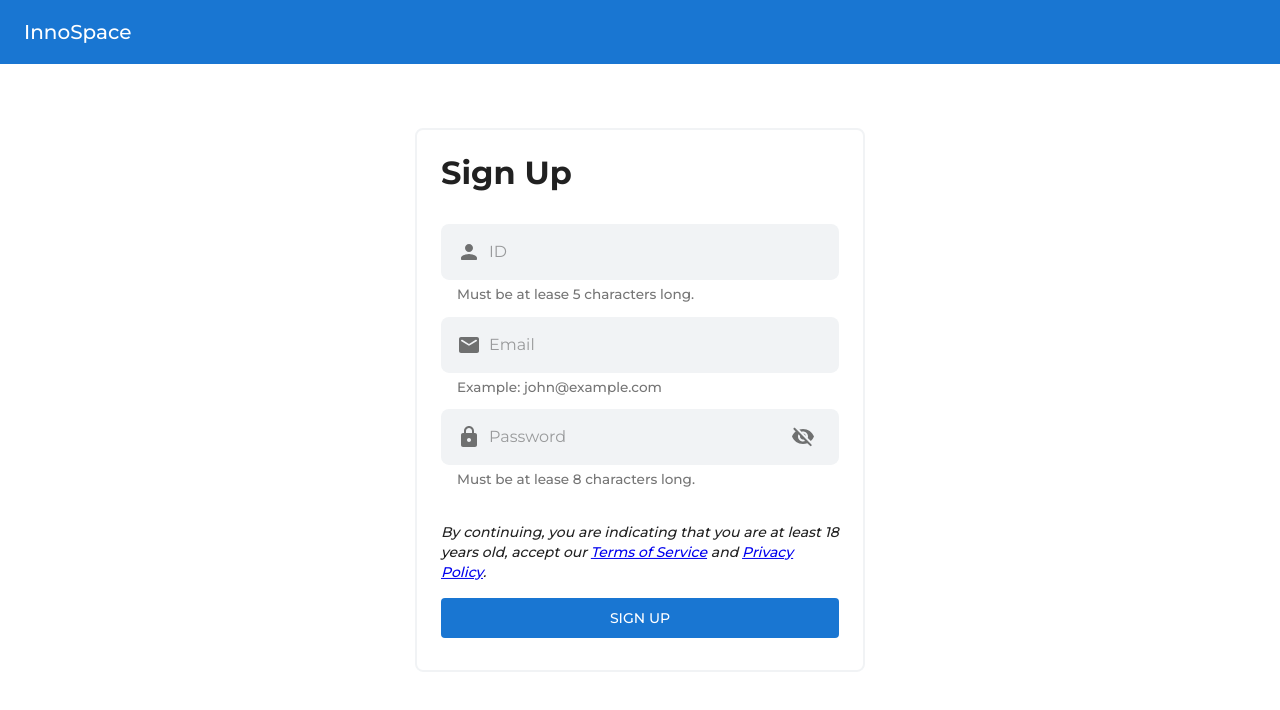
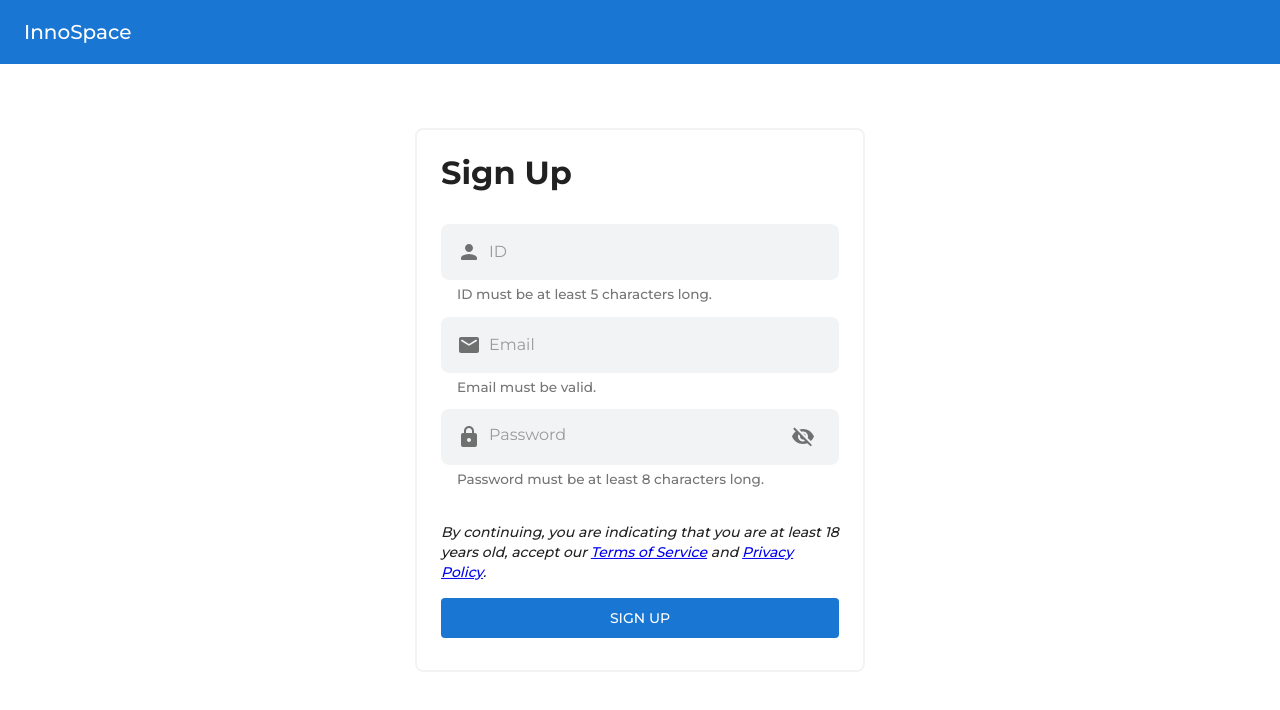
Before and after one commit to wtongze/innospace-v4-web, a React (Create React App) app: page /signup in a window 1280 px wide. Shown: the top 710 px of the page. Built offline with nearby package versions, Linux system fonts and the light colour scheme; no server answers.

Commit message:
feat: add input validation for signin and signup

```diff
--- a/package.json
+++ b/package.json
@@ -21,7 +21,7 @@
     "react-router-dom": "^6.3.0",
     "react-scripts": "5.0.1",
     "typescript": "^4.7.4",
-    "validator.js": "^2.0.4",
+    "validator": "^13.7.0",
     "web-vitals": "^2.1.4"
   },
   "scripts": {
@@ -47,5 +47,8 @@
       "last 1 firefox version",
       "last 1 safari version"
     ]
+  },
+  "devDependencies": {
+    "@types/validator": "^13.7.4"
   }
 }
--- a/src/components/SoloTextField.tsx
+++ b/src/components/SoloTextField.tsx
@@ -3,32 +3,48 @@ import { Fragment, FunctionComponent } from 'react';
 import type { FieldError } from 'react-hook-form';
 
 export const SoloTextField: FunctionComponent<
-  InputBaseProps & { helperText?: string; label?: string; error?: FieldError | boolean }
+  InputBaseProps & {
+    helperText?: string;
+    label?: string;
+    error?: boolean;
+    fieldError?: FieldError;
+    baseId: string;
+  }
 > = (props) => {
   const theme = useTheme();
   const inputProps = { ...props };
+  const inputError = props.error || props.fieldError !== undefined;
   delete inputProps.helperText;
+  delete inputProps.fieldError;
   delete inputProps.label;
+  delete inputProps.error;
+  delete inputProps.inputMode;
+  // @ts-ignore
+  delete inputProps.baseId;
+
   return (
     <Fragment>
       {props.label ? (
+        <label htmlFor={`${props.baseId}-input`}>
           <Typography
             variant='subtitle2'
             sx={{ mb: '4px', display: 'block' }}
-          component='label'
+            component='span'
           >
             {props.label}
           </Typography>
+        </label>
       ) : null}
       <InputBase
         {...inputProps}
+        id={`${props.baseId}-input`}
         sx={{
           mb: props.helperText ? '4px' : '16px',
           padding: '12px 16px',
           backgroundColor: theme.palette.gray.main,
           borderRadius: '8px',
           transition: 'all 0.3s cubic-bezier(0.25, 0.8, 0.5, 1)',
-          outline: props.error
+          outline: inputError
             ? `2px solid ${theme.palette.error.main}`
             : undefined,
           '&:hover': {
@@ -38,24 +54,37 @@ export const SoloTextField: FunctionComponent<
             backgroundColor: theme.palette.gray.main,
           },
           '&:focus-within .MuiInputAdornment-root': {
-            color: props.error
+            color: inputError
               ? theme.palette.error.main
               : `${props.color || 'primary'}.main`,
           },
+          fontFamily: props.type === 'password' ? 'monospace' : undefined,
+          '& input::placeholder': {
+            fontFamily: theme.typography.fontFamily,
+          },
+        }}
+        inputProps={{
+          ...(inputProps.inputProps || {}),
+          'aria-errormessage': inputError
+            ? `${props.baseId}-helperText`
+            : undefined,
         }}
       ></InputBase>
       {props.helperText ? (
-        <div role='alert' id={`${props.id}-helperText`}>
+        <div
+          role={inputError ? 'alert' : undefined}
+          id={`${props.baseId}-helperText`}
+        >
           <Typography
             variant='subtitle3'
             sx={{
               mb: '12px',
               ml: '16px',
-              color: props.error
+              color: inputError
                 ? theme.palette.error.main
                 : theme.palette.grey[600],
             }}
-            variantMapping={{ subtitle3: 'div' }}
+            component='div'
           >
             {props.helperText}
           </Typography>
--- a/src/pages/Signin.tsx
+++ b/src/pages/Signin.tsx
@@ -60,7 +60,10 @@ const Signin: FunctionComponent = () => {
           ) : null}
           <div>
             <SoloTextField
+              aria-label='ID'
               placeholder='ID'
+              baseId='id'
+              autoComplete='username'
               startAdornment={
                 <InputAdornment position='start'>
                   <PersonIcon />
@@ -70,11 +73,14 @@ const Signin: FunctionComponent = () => {
               inputProps={register('id', {
                 required: { value: true, message: 'ID is required.' },
               })}
-              error={errors.id !== undefined}
+              fieldError={errors.id}
               helperText={errors.id?.message}
             />
             <SoloTextField
+              aria-label='Password'
               placeholder='Password'
+              baseId='password'
+              autoComplete='current-password'
               startAdornment={
                 <InputAdornment position='start'>
                   <LockIcon />
@@ -84,7 +90,7 @@ const Signin: FunctionComponent = () => {
               inputProps={register('password', {
                 required: { value: true, message: 'Password is required.' },
               })}
-              error={errors.password !== undefined}
+              fieldError={errors.password}
               helperText={errors.password?.message}
               type='password'
             />
@@ -99,9 +105,12 @@ const Signin: FunctionComponent = () => {
             >
               SIGN IN
             </Button>
-            <Button fullWidth variant='text' disableElevation>
-              <Link to='/signup'>Create new account</Link>
-            </Button>
+            <Link to='/signup'>
+              <Button fullWidth variant='text' disableElevation>
+                Create new account
+              </Button>
+            </Link>
+
             <hr style={{ borderColor: '#0000001a', borderWidth: '0.5px' }} />
             <Button
               fullWidth
--- a/src/pages/Signup.tsx
+++ b/src/pages/Signup.tsx
@@ -1,10 +1,13 @@
 import {
+  Alert,
+  AlertTitle,
   Button,
   IconButton,
   InputAdornment,
   Typography,
 } from '@mui/material';
 import { FunctionComponent, useState } from 'react';
+import validator from 'validator';
 import { SoloTextField } from '../components/SoloTextField';
 import {
   PersonRounded as PersonIcon,
@@ -13,15 +16,32 @@ import {
   VisibilityRounded as VisibilityIcon,
   VisibilityOffRounded as VisibilityOffIcon,
 } from '@mui/icons-material';
-import { Link } from 'react-router-dom';
+import { Link, useSearchParams } from 'react-router-dom';
 import CentricLayout from '../components/CentricLayout';
+import { useForm, SubmitHandler } from 'react-hook-form';
+
+type Inputs = {
+  id: string;
+  email: string;
+  password: string;
+};
 
 const Signup: FunctionComponent = () => {
   const [showPassword, setShowPassword] = useState(false);
+  const [query, setQuery] = useSearchParams();
+  const [errorAlertMsg, setErrorAlertMsg] = useState(query.get('error'));
+
+  const {
+    register,
+    handleSubmit,
+    formState: { errors },
+  } = useForm<Inputs>();
+  const onSubmit: SubmitHandler<Inputs> = (data) => console.log(data);
 
   return (
     <div className='signup'>
       <CentricLayout>
+        <form onSubmit={handleSubmit(onSubmit)}>
           <Typography
             variant='h2'
             component={'h1'}
@@ -30,31 +50,71 @@ const Signup: FunctionComponent = () => {
           >
             Sign Up
           </Typography>
+          {errorAlertMsg ? (
+            <Alert
+              severity='error'
+              title='Error'
+              sx={{ mb: '16px' }}
+              onClose={() => {
+                setQuery({});
+                setErrorAlertMsg(null);
+              }}
+            >
+              <AlertTitle>Error</AlertTitle>
+              {errorAlertMsg}
+            </Alert>
+          ) : null}
           <div>
             <SoloTextField
+              baseId='id'
               placeholder='ID'
+              aria-label='ID'
+              autoComplete='username'
               startAdornment={
                 <InputAdornment position='start'>
                   <PersonIcon />
                 </InputAdornment>
               }
               fullWidth
-            required
-            helperText='Must be at lease 5 characters long.'
+              inputProps={register('id', {
+                required: { value: true, message: 'ID is required.' },
+                minLength: {
+                  value: 5,
+                  message: 'ID must be at least 5 characters long.',
+                },
+              })}
+              fieldError={errors.id}
+              helperText={
+                errors.id
+                  ? errors.id.message
+                  : 'ID must be at least 5 characters long.'
+              }
             />
             <SoloTextField
+              baseId='email'
               placeholder='Email'
+              aria-label='Email'
+              autoComplete='email'
               startAdornment={
                 <InputAdornment position='start'>
                   <EmailIcon />
                 </InputAdornment>
               }
               fullWidth
-            required
-            helperText='Example: john@example.com'
+              inputProps={register('email', {
+                required: { value: true, message: 'Email is required.' },
+                validate: (val) =>
+                  validator.isEmail(val) || 'Email must be valid.',
+              })}
+              inputMode='email'
+              fieldError={errors.email}
+              helperText='Email must be valid.'
             />
             <SoloTextField
+              baseId='password'
               placeholder='Password'
+              aria-label='Password'
+              autoComplete='new-password'
               startAdornment={
                 <InputAdornment position='start'>
                   <LockIcon />
@@ -71,9 +131,23 @@ const Signup: FunctionComponent = () => {
                 </InputAdornment>
               }
               fullWidth
-            required
               type={showPassword ? 'text' : 'password'}
-            helperText='Must be at lease 8 characters long.'
+              inputProps={register('password', {
+                required: { value: true, message: 'Password is required.' },
+                minLength: {
+                  value: 8,
+                  message: 'Password must be at least 8 characters long.',
+                },
+                validate: (val) =>
+                  validator.isStrongPassword(val) ||
+                  'Password is not strong enough.',
+              })}
+              fieldError={errors.password}
+              helperText={
+                errors.password
+                  ? errors.password.message
+                  : 'Password must be at least 8 characters long.'
+              }
             />
           </div>
           <Typography
@@ -82,8 +156,8 @@ const Signup: FunctionComponent = () => {
             sx={{ mt: '32px' }}
             fontStyle={'italic'}
           >
-          By continuing, you are indicating that you are at least 18 years old,
-          accept our <Link to='/terms'>Terms of Service</Link> and{' '}
+            By continuing, you are indicating that you are at least 18 years
+            old, accept our <Link to='/terms'>Terms of Service</Link> and{' '}
             <Link to='/privacy'>Privacy Policy</Link>.
           </Typography>
           <div style={{ marginTop: '16px' }}>
@@ -92,10 +166,12 @@ const Signup: FunctionComponent = () => {
               variant='contained'
               disableElevation
               sx={{ mb: '8px' }}
+              type='submit'
             >
               SIGN UP
             </Button>
           </div>
+        </form>
       </CentricLayout>
     </div>
   );
```
Also changed, not shown: 1 other file (tests, documents, lock files or other folders). Lines whose indentation alone changed are shown as unchanged.
